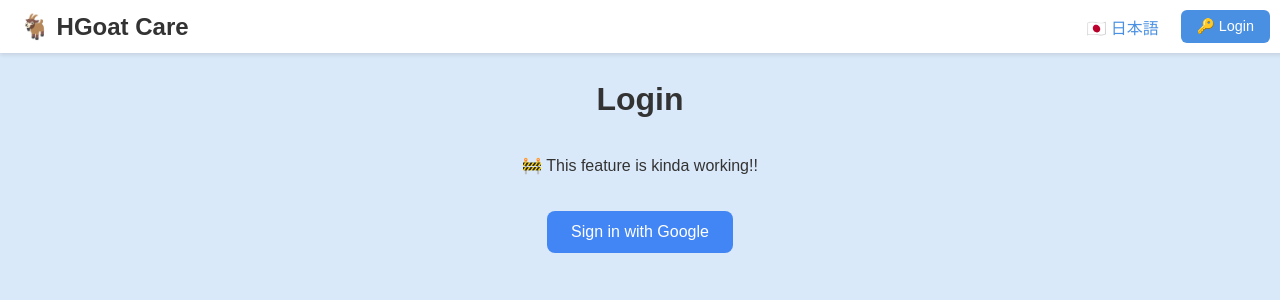
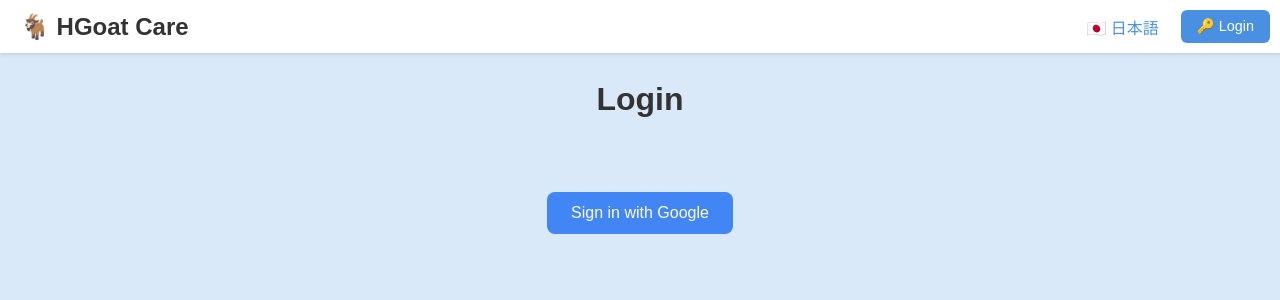
Before and after one commit to kanarin4/hgoat, a React (Vite) app: page /login in a window 1280 px wide. Shown: the top 300 px of the page. Built offline with nearby package versions, Linux system fonts and the light colour scheme.

Commit message:
edited login page message

```diff
--- a/src/pages/Login.jsx
+++ b/src/pages/Login.jsx
@@ -103,7 +103,7 @@ export default function Login() {
       <Navbar />
       <div style={{ height: "60px" }} />
       <h1 style={{ fontSize: "2rem", fontWeight: "bold" }}>Login</h1>
-      <p>🚧 This feature is kinda working!!</p>
+      <p></p>
       <button
         onClick={handleLogin}
         style={{
```
